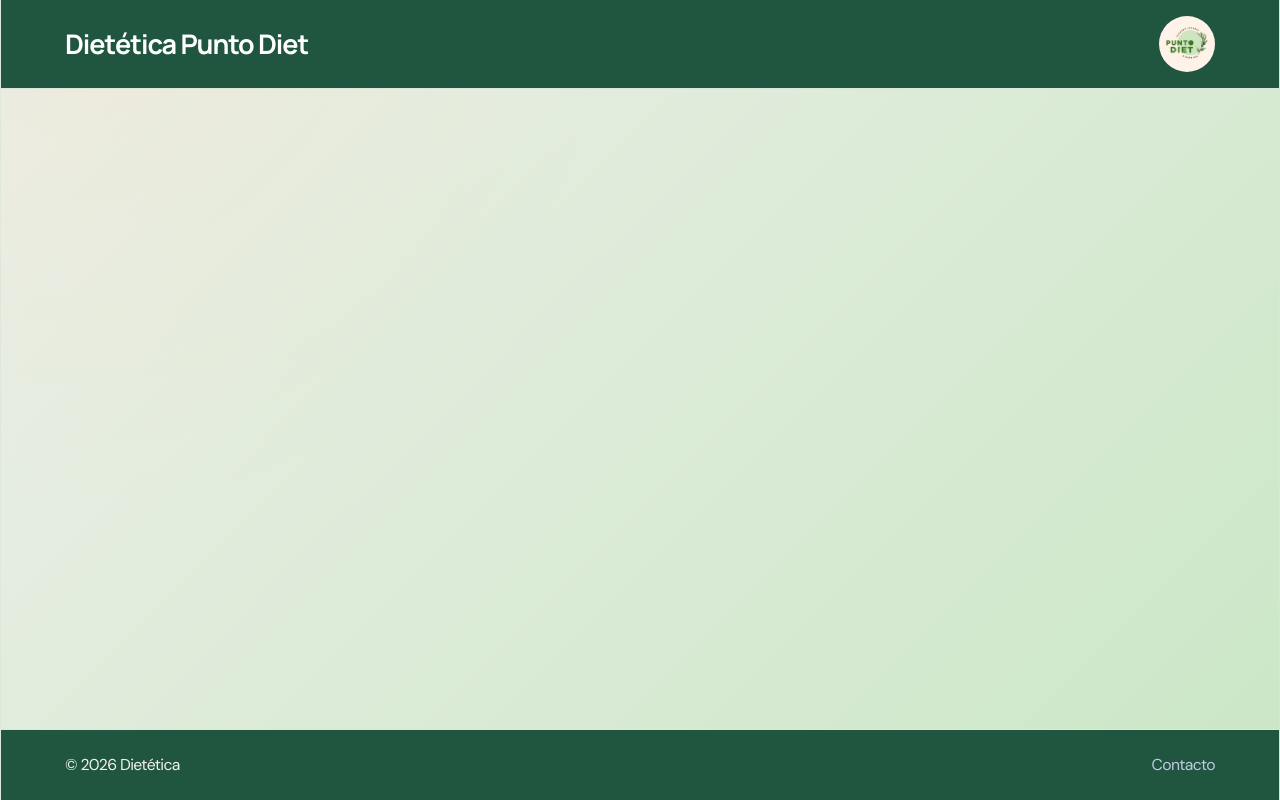
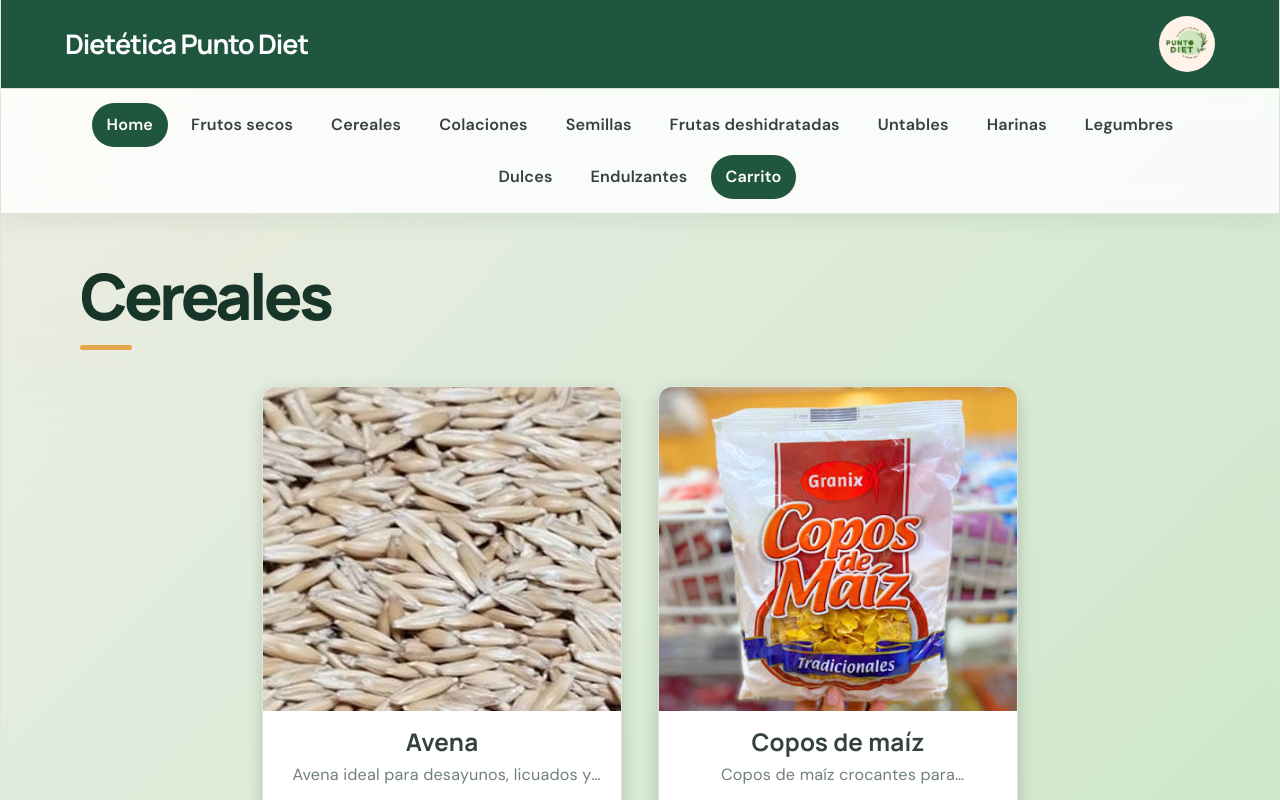
Before and after one commit to GuilleBottega/dietetica, a React (Vite) app: page /category/Cereales in a window 1280 px wide. Shown: the top 800 px of the page. Built offline with nearby package versions, Linux system fonts and the light colour scheme; the HTML template or start-up script is replaced by a standard one.

Commit message:
cambion en la nav

```diff
--- a/src/App.jsx
+++ b/src/App.jsx
@@ -4,15 +4,18 @@ import { Route, Routes} from 'react-router-dom';
 import './App.css'
 import { ItemDetailContainer } from './ItemDetailsContainer/ItemDetailContainer.jsx';
 import { ItemListContainer } from './ItemListContainer/ItemListContainer.jsx';
+import { Nav } from './nav/Nav.jsx';
 
 
 function App() {
   return (
     <>
       <Header />
+      <Nav />
       <main>
         <Routes>
           <Route path="/" element={<ItemListContainer />} />
+          <Route path="/category/:category" element={<ItemListContainer />} />
           <Route path="/cart" element={<h1>Carrito</h1>} />
           <Route path="/product/:id" element={<ItemDetailContainer />} />
         </Routes>
--- a/src/ItemListContainer/ItemListContainer.jsx
+++ b/src/ItemListContainer/ItemListContainer.jsx
@@ -1,7 +1,9 @@
 import { useEffect, useState } from "react";
+import { useParams } from "react-router-dom";
 import { ItemList } from "../ItemList/ItemList";
 
 export const ItemListContainer = () => {
+  const { category } = useParams();
   const [products, setProducts] = useState([]);
   const [errors, setErrors] = useState(null);
   const [loading, setLoading] = useState(true);
@@ -23,10 +25,14 @@ export const ItemListContainer = () => {
   if (loading) return <p>Cargando...</p>;
   if (errors) return <p>{errors}</p>;
 
+  const visibleProducts = category
+    ? products.filter((product) => product.category === category)
+    : products;
+
   return (
     <section>
-      <h1>Productos</h1>
-      <ItemList products={products} />
+      <h1>{category || "Productos"}</h1>
+      <ItemList products={visibleProducts} />
     </section>
   );
 };
--- a/src/nav/Nav.css
+++ b/src/nav/Nav.css
@@ -1,17 +1,64 @@
+nav {
+  width: 100%;
+  padding: 14px clamp(16px, 4vw, 48px);
+  background: rgba(255, 255, 255, 0.82);
+  border-bottom: 1px solid rgba(47, 118, 87, 0.16);
+  box-shadow: 0 8px 20px rgba(33, 72, 52, 0.07);
+  backdrop-filter: blur(12px);
+}
+
 .nav-list {
   list-style: none;
-
   display: flex;
+  flex-wrap: wrap;
   justify-content: center;
+  gap: 8px;
+  max-width: 1120px;
+  margin: 0 auto;
+  padding: 0;
 }
 .nav-list li {
-  font-size: 2rem;
-  margin: 0.5rem;
+  margin: 0;
 }
 
 .nav-list a {
+  display: inline-flex;
+  align-items: center;
+  min-height: 38px;
+  padding: 8px 14px;
+  border: 1px solid transparent;
+  border-radius: 999px;
+  color: var(--text);
+  font-size: 0.9rem;
+  font-weight: 600;
   text-decoration: none;
-  color: inherit;
+  white-space: nowrap;
+  transition: background-color 180ms ease, border-color 180ms ease,
+    color 180ms ease, transform 180ms ease;
+}
+
+.nav-list a:hover {
+  color: var(--primary-dark);
+  background: rgba(47, 118, 87, 0.1);
+  border-color: rgba(47, 118, 87, 0.2);
+  transform: translateY(-1px);
+}
+
+.nav-list a:focus-visible {
+  outline: 3px solid rgba(231, 165, 77, 0.7);
+  outline-offset: 2px;
+}
+
+.nav-list li:first-child a,
+.nav-list li:last-child a {
+  color: #ffffff;
+  background: var(--primary-dark);
+}
+
+.nav-list li:first-child a:hover,
+.nav-list li:last-child a:hover {
+  color: #ffffff;
+  background: var(--primary);
 }
 
 .incart {
@@ -29,3 +76,20 @@
   font-size: 12px;
   font-weight: bold;
 }
+
+@media (max-width: 600px) {
+  nav {
+    padding: 10px 12px;
+  }
+
+  .nav-list {
+    justify-content: flex-start;
+    gap: 6px;
+  }
+
+  .nav-list a {
+    min-height: 34px;
+    padding: 7px 10px;
+    font-size: 0.78rem;
+  }
+}
--- a/src/nav/Nav.jsx
+++ b/src/nav/Nav.jsx
@@ -2,12 +2,32 @@ import { Link } from "react-router-dom";
 import "./Nav.css";
 
 export const Nav = () => {
+  const categories = [
+    "Frutos secos",
+    "Cereales",
+    "Colaciones",
+    "Semillas",
+    "Frutas deshidratadas",
+    "Untables",
+    "Harinas",
+    "Legumbres",
+    "Dulces",
+    "Endulzantes",
+  ];
+
   return (
     <nav>
       <ul className="nav-list">
         <li>
           <Link to={"/"}>Home</Link>
         </li>
+        {categories.map((category) => (
+          <li key={category}>
+            <Link to={`/category/${encodeURIComponent(category)}`}>
+              {category}
+            </Link>
+          </li>
+        ))}
         <li>
           <Link to={"/cart"}>Carrito</Link>
         </li>
```
